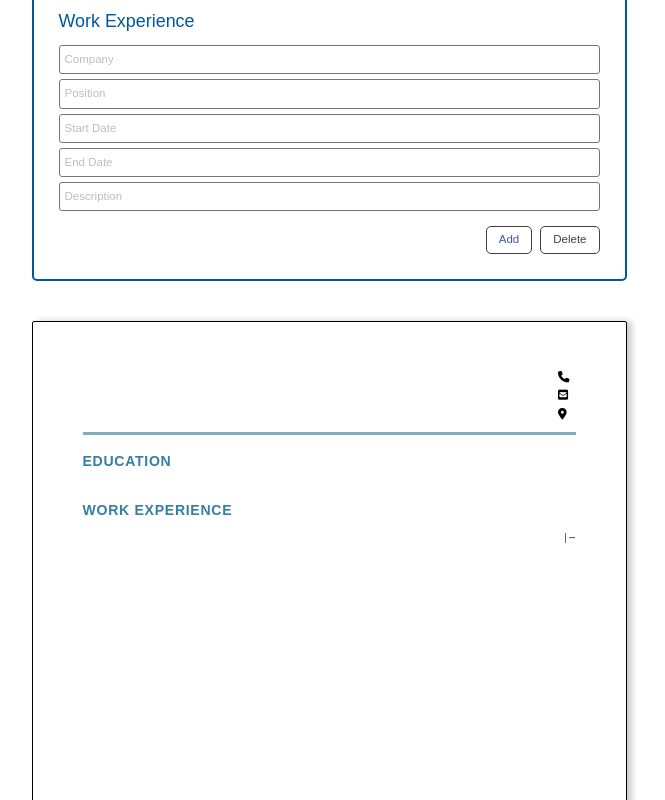
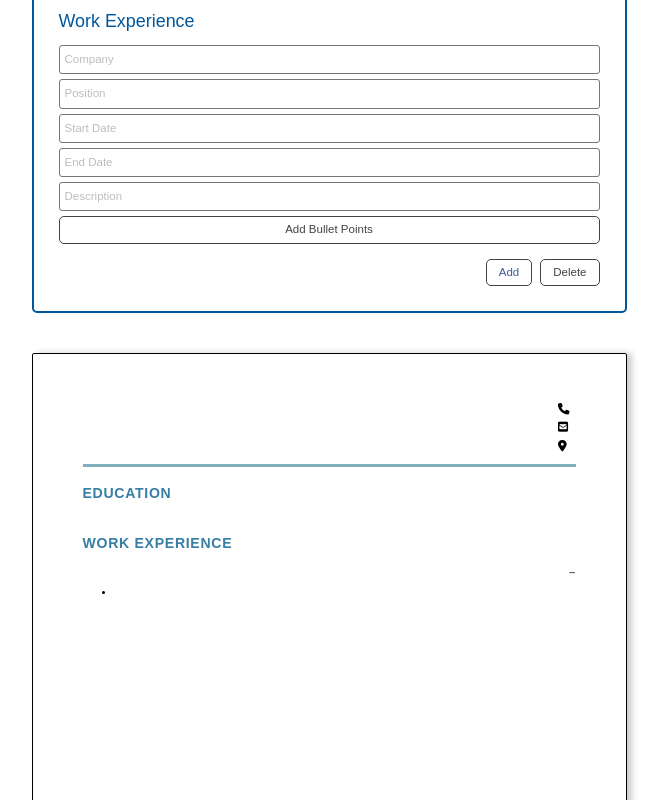
Before and after one commit to Swhag/CV-Application, a React (Create React App) app: page / in a window 1280 px wide. Shown: the part 643-1443 px from the top of the page, without its empty margins (311-976 px from the left). Built offline with nearby package versions, Linux system fonts and the light colour scheme.

Commit message:
experience output styling in progress

```diff
--- a/src/components/CVForm/Experience.js
+++ b/src/components/CVForm/Experience.js
@@ -54,6 +54,9 @@ function Experience(props) {
               name='description'
               placeholder='Description'
             />
+
+            <button onClick={handleAddExperience}>Add Bullet Points</button>
+
             <div className='btn-group'>
               <button className='btn-add' onClick={handleAddExperience}>
                 Add
--- a/src/components/CVPreview/EducationOut.js
+++ b/src/components/CVPreview/EducationOut.js
@@ -17,8 +17,8 @@ function Education(props) {
               </div>
             </div>
             <div>{edu.program}</div>
-            <div className='education-heading'>
-              <div>{edu.degree}</div>
+            <div className='education-info'>
+              <div className='degree'>{edu.degree}</div>
               <div className='education-details'>
                 <span className='bold'>{edu.gpa}</span>
               </div>
--- a/src/components/CVPreview/ExperienceOut.js
+++ b/src/components/CVPreview/ExperienceOut.js
@@ -12,14 +12,19 @@ function ExperienceOut(props) {
           <div className='experience' key={exp.id}>
             <div className='experience-heading'>
               <h4>{exp.company}</h4>
+            </div>
+            <div className='experience-info'>
+              <div>{exp.position}</div>
+
               <div className='experience-details'>
-                {exp.position}|
                 <span className='bold'>
                   {exp.startDate} – {exp.endDate}
                 </span>
               </div>
             </div>
-            {exp.description}
+            <ul className='experience-description'>
+              <li>{exp.description}</li>
+            </ul>
           </div>
         );
       })}
--- a/src/styles/App.css
+++ b/src/styles/App.css
@@ -274,6 +274,14 @@
   align-items: center;
 }
 
+#cv-preview .experience-info {
+  width: 100%;
+  display: flex;
+  flex-direction: row;
+  justify-content: space-between;
+  align-items: center;
+}
+
 #cv-preview .experience-details,
 h4,
 .experience__details {
@@ -289,6 +297,10 @@ h4,
 
 #cv-preview .bold {
   font-weight: 600;
+}
+
+#cv-preview .experience-description {
+  margin-left: 2.5rem;
 }
 
 /* ------------------------------------------------ */
@@ -322,6 +334,18 @@ h4,
   flex-direction: row;
   justify-content: space-between;
   align-items: center;
+}
+
+#cv-preview .education-info {
+  width: 100%;
+  display: flex;
+  flex-direction: row;
+  justify-content: space-between;
+  align-items: center;
+}
+
+#cv-preview .education-info .degree {
+  font-style: italic;
 }
 
 #cv-preview .education-details,
```
